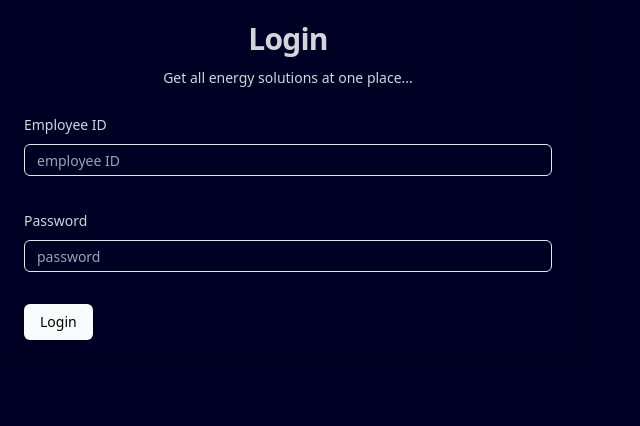
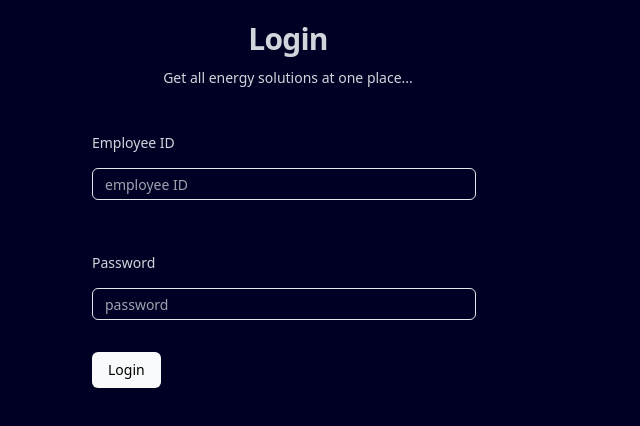
Before and after one commit to bashSunny101/SmartController-SIH, a React (Vite) app: page /login in a window 1280 px wide. Shown: the top 426 px of the page, without its empty margins (0-640 px from the left). Built offline with nearby package versions, Linux system fonts and the light colour scheme.

Commit message:
bugs fixed

```diff
--- a/src/App.jsx
+++ b/src/App.jsx
@@ -24,8 +24,8 @@
           element={
             <div className="flex-col p-8 text-center">
               <div className="flex flex-col items-center mb-11">
-                <img src="src\assets\image (4).svg" alt="logo" width={381} height={79} />
-                <div className="text-white font-semibold">Secure Grids, Smarter Connections</div>
+                <img src="src\assets\image (4).svg" alt="logo" width={250} height={79} />
+                <div className="text-white font-semibold font-light">Secure Grids, Smarter Connections</div>
               </div>
               <div className="flex responsive">
                 <div className=" p-4 stop flex-grow">
--- a/src/Components/Login.jsx
+++ b/src/Components/Login.jsx
@@ -41,8 +41,8 @@
             Get all energy solutions at one place...
           </p>
         </div>
-        <div className="p-6 pt-0">
-          <form className="space-y-8">
+        <div className=" pt-0 flex justify-center">
+          <form className="space-y-8 w-96">
             <div className="space-y-2 text-left">
               <label
                 className="text-sm text-gray-300 font-medium leading-none peer-disabled:cursor-not-allowed peer-disabled:opacity-70"
@@ -81,7 +81,7 @@
               />
             </div>
             <button
-              className="inline-flex items-center justify-center rounded-md text-sm font-medium transition-colors focus-visible:outline-none focus-visible:ring-1 focus-visible:ring-ring disabled:pointer-events-none disabled:opacity-50 bg-primary bg-gray-50 text-primary-foreground shadow hover:bg-primary/90 h-9 px-4 py-2 text-black"
+              className="inline-flex items-center justify-center rounded-md text-sm font-medium transition-colors focus-visible:outline-none focus-visible:ring-1 focus-visible:ring-ring disabled:pointer-events-none disabled:opacity-50 bg-primary bg-gray-50 text-primary-foreground shadow hover:border-2 hover:text-white  hover:bg-gray-700 h-9 px-4 py-2 text-black"
               type="button"
               onClick={handleLogin}
             >
```
